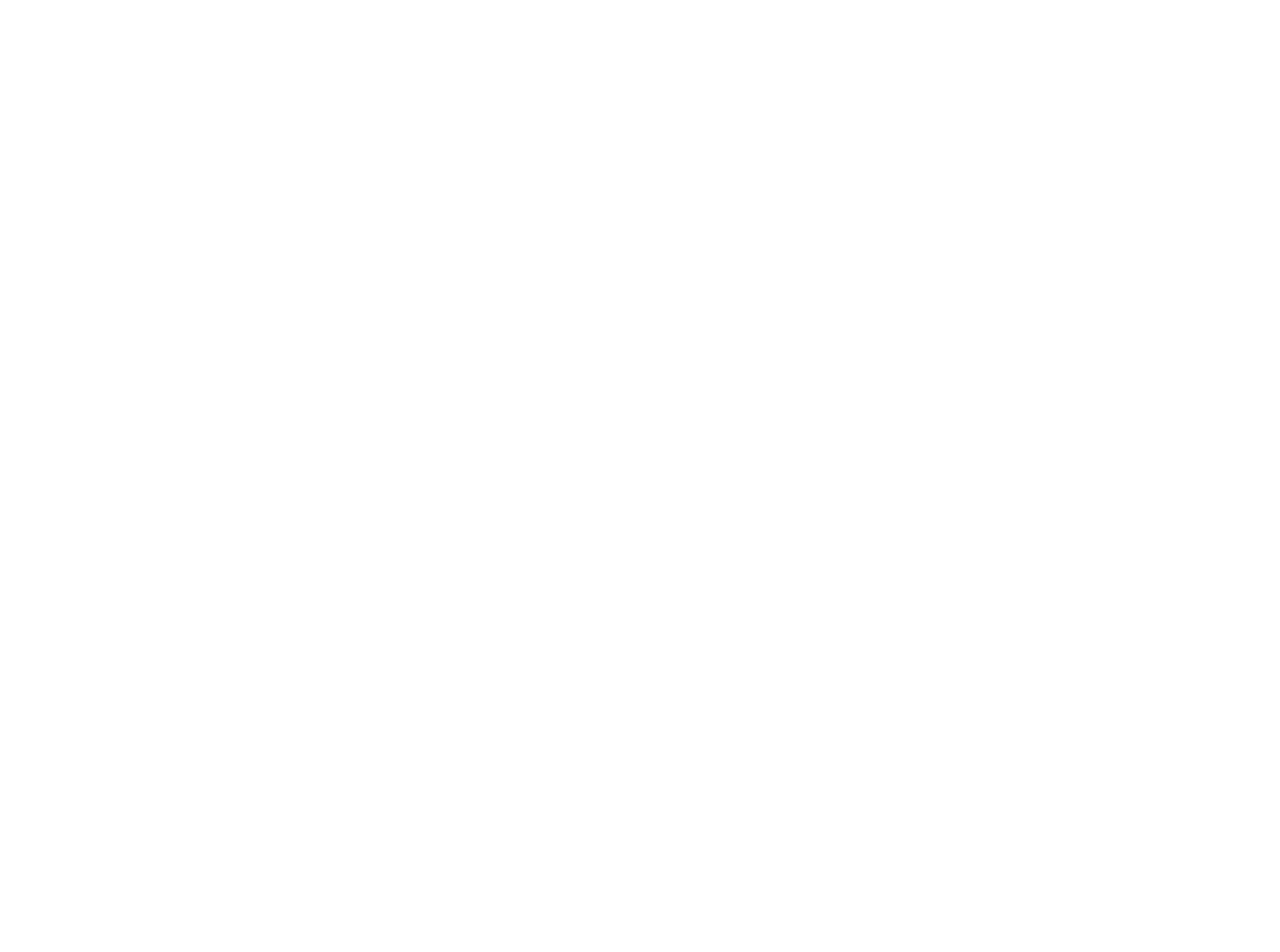
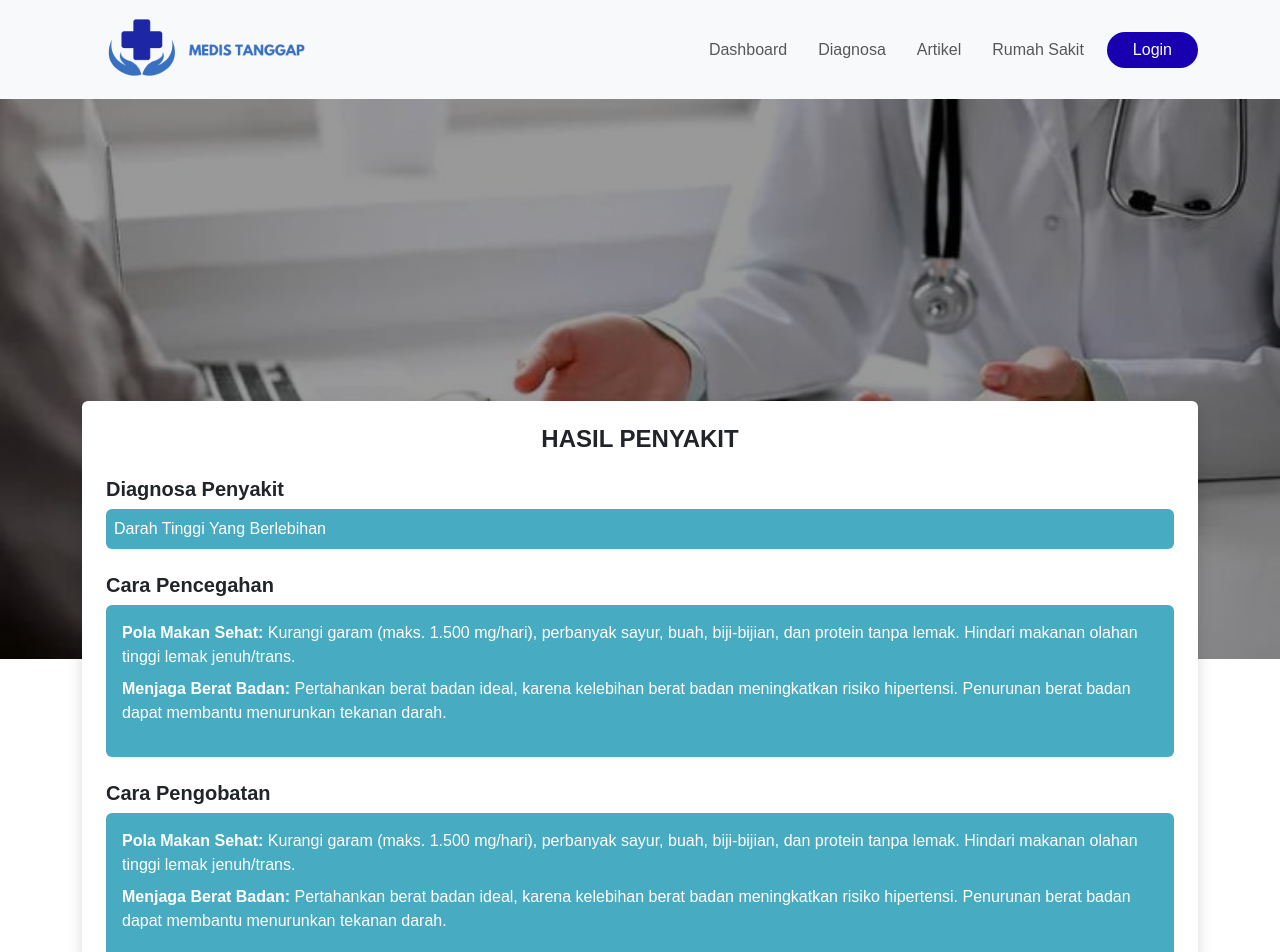
Before and after one commit to arirzwn/medis-tanggap, a React (Create React App) app in the folder frontend/: page /result-diagnosa in a window 1280 px wide. Before the commit this address had no page. Shown: the top 952 px of the page. Before the commit the page ends 800 px from the top, so only its background shows below. Built offline with nearby package versions, Linux system fonts and the light colour scheme.

Commit message:
tampilan diagnosa

```diff
--- a/frontend/src/App.js
+++ b/frontend/src/App.js
@@ -2,11 +2,12 @@ import Dashboard from './page/dashboard';
 import { BrowserRouter, Routes, Route } from 'react-router-dom';
 import 'bootstrap/dist/css/bootstrap.min.css';
 import './App.css';
-import Diagnosa from './page/diagnosa';
+import Diagnosa from './page/DiagnosaPage/Diagnosa';
 import Artikel from './page/artikel';
 import RumahSakit from './page/rumahSakit';
 import LoginForm from './page/LoginPage/Login';
 import Register from './page/RegisterPage/Register';
+import ResultDiagnosa from './page/DiagnosaPage/ResultDiagnosa';
 
 function App() {
   return (
@@ -14,6 +15,7 @@ function App() {
       <Routes>
         <Route path="/" element={<Dashboard />} />
         <Route path="/diagnosa" element={<Diagnosa />} />
+        <Route path="/result-diagnosa" element={<ResultDiagnosa />} />
         <Route path="/artikel" element={<Artikel />} />
         <Route path="/rumah-sakit" element={<RumahSakit />} />
         <Route path="/login" element={<LoginForm />} />
--- /dev/null
+++ b/frontend/src/page/DiagnosaPage/Diagnosa.css
@@ -0,0 +1,90 @@
+*{
+    margin: 0;
+    padding: 0;
+}
+.wrap-diagnosa{
+    width: 100%;
+    height: auto;
+    padding-bottom: 3rem;
+    /* background-color: aqua; */
+}
+.bg-image {
+    background-image: linear-gradient(rgba(0, 0, 0, 0.4), rgba(0, 0, 0, 0.4)), url('../../images/bg-diagnosa.jpg');
+    height: 70vh;
+    background-repeat: no-repeat;
+    background-size: cover;
+    background-position: center;
+  }
+
+  /* Container utama untuk tampilan responsif */
+.wrap-output {
+    margin-top: -50rem;
+    border-radius: 1rem;
+    width: 100%;
+    background-color: white;
+    box-shadow: rgba(0, 0, 0, 0.35) 0px 5px 15px;
+    padding: 2rem;
+  }
+
+  /* Gaya untuk label checkbox */
+  .checkbox-btn {
+    display: flex;
+    align-items: center;
+    justify-content: center;
+    background-color: #f8f9fa; /* Warna default */
+    border: 2px solid #007bff;
+    border-radius: 2rem;
+    padding: 0.5rem 1rem;
+    cursor: pointer;
+    transition: background-color 0.3s, color 0.3s, box-shadow 0.3s;
+  }
+
+  /* Sembunyikan checkbox asli */
+  .checkbox-btn input {
+    display: none;
+  }
+
+  /* Teks di dalam tombol */
+  .checkbox-btn span {
+    font-size: 1rem;
+    font-weight: 500;
+    color: #007bff; /* Warna teks default */
+    transition: color 0.3s;
+  }
+
+  /* Efek saat checkbox dipilih */
+  .checkbox-btn input:checked + span {
+    background-color: #007bff; /* Latar belakang biru */
+    color: white; /* Warna teks putih */
+    padding: 0.5rem 1rem;
+    border-radius: 2rem;
+  }
+
+  /* Efek hover */
+  .checkbox-btn:hover {
+    box-shadow: rgba(0, 123, 255, 0.5) 0px 5px 15px; /* Bayangan saat hover */
+  }
+
+  /* Tombol Diagnosa */
+  button.btn-diagnosa {
+    background-color: #17a2b8; /* Warna biru muda */
+    border: none;
+    color: white;
+    font-weight: bold;
+    padding: 0.5rem 2rem;
+    border-radius: 2rem;
+    transition: background-color 0.3s, transform 0.3s;
+  }
+
+  /* Hover pada tombol diagnosa */
+  button.btn-diagnosa:hover {
+    background-color: #138496; /* Warna biru lebih gelap */
+    transform: scale(1.05); /* Perbesar sedikit saat hover */
+  }
+
+  /* Untuk layar kecil (ponsel) */
+@media (max-width: 576px) { /* Bootstrap breakpoint untuk layar kecil */
+    .title-output {
+      font-size: 1.2rem; /* Ukuran lebih kecil */
+    }
+  }
--- /dev/null
+++ b/frontend/src/page/DiagnosaPage/Diagnosa.jsx
@@ -0,0 +1,83 @@
+import React from "react";
+import Navbar from "../../components/navbar";
+import Footer from "../../components/footer";
+import BgDiagnosa from "../../images/bg-diagnosa.jpg";
+import "./Diagnosa.css"; // Import file CSS
+
+const Diagnosa = () => {
+  return (
+    <div>
+      <Navbar />
+      <div className="wrap-diagnosa">
+        <div className="bg-image"></div>
+        <div className="container">
+          <div class="container d-flex justify-content-center align-items-center vh-100">
+            <div class="wrap-output bg-white shadow p-4 ">
+              <h4 class="text-center title-output fw-bold text-uppercase mb-5 ">
+                Pilih sesuai dengan gejala yang di alami
+              </h4>
+              <div class="row">
+                <div class="col-md-6">
+                  <label class="checkbox-btn w-100 mb-3">
+                    <input type="checkbox" />
+                    <span>Kepala Pusing</span>
+                  </label>
+                  <label class="checkbox-btn w-100 mb-3">
+                    <input type="checkbox" />
+                    <span>Kepala Pusing</span>
+                  </label>
+                  <label class="checkbox-btn w-100 mb-3">
+                    <input type="checkbox" />
+                    <span>Kepala Pusing</span>
+                  </label>
+                </div>
+                <div class="col-md-6">
+                  <label class="checkbox-btn w-100 mb-3">
+                    <input type="checkbox" />
+                    <span>Kepala Pusing</span>
+                  </label>
+                  <label class="checkbox-btn w-100 mb-3">
+                    <input type="checkbox" />
+                    <span>Kepala Pusing</span>
+                  </label>
+                  <label class="checkbox-btn w-100 mb-3">
+                    <input type="checkbox" />
+                    <span>Kepala Pusing</span>
+                  </label>
+                </div>
+                <div class="col-md-6">
+                  <label class="checkbox-btn w-100 mb-3">
+                    <input type="checkbox" />
+                    <span>Kepala Pusing</span>
+                  </label>
+                  <label class="checkbox-btn w-100 mb-3">
+                    <input type="checkbox" />
+                    <span>Kepala Pusing</span>
+                  </label>
+                </div>
+                <div class="col-md-6">
+                  <label class="checkbox-btn w-100 mb-3">
+                    <input type="checkbox" />
+                    <span>Kepala Pusing</span>
+                  </label>
+                  <label class="checkbox-btn w-100 mb-3">
+                    <input type="checkbox" />
+                    <span>Kepala Pusing</span>
+                  </label>
+                </div>
+              </div>
+              <div class="d-flex justify-content-center mt-4">
+                <button class="btn btn-info text-white fw-bold px-4 py-3  w-100">
+                  Diagnosa Penyakit
+                </button>
+              </div>
+            </div>
+          </div>
+        </div>
+      </div>
+      <Footer />
+    </div>
+  );
+};
+
+export default Diagnosa;
--- /dev/null
+++ b/frontend/src/page/DiagnosaPage/ResultDiagnosa.css
@@ -0,0 +1,11 @@
+*{
+    margin: 0;
+    padding: 0;
+}
+.wrap-result-diagnosa{
+
+    width: 100%;
+    height: auto;
+
+
+}
--- /dev/null
+++ b/frontend/src/page/DiagnosaPage/ResultDiagnosa.jsx
@@ -0,0 +1,80 @@
+import React from "react";
+import "./ResultDiagnosa.css";
+import Navbar from "../../components/navbar";
+import Footer from "../../components/footer";
+
+const ResultDiagnosa = () => {
+  return (
+    <div>
+      <Navbar />
+      <div className="wrap-result-diagnosa">
+        <div className="bg-image"></div>
+        <div className="container py-5">
+          <div className="d-flex justify-content-center align-items-center min-vh-100">
+            <div className="wrap-output bg-white shadow p-4 rounded">
+              <h4 className="text-center title-output fw-bold text-uppercase mb-4">
+                HASIL PENYAKIT
+              </h4>
+              <div className="mb-4">
+                <h5 className="fw-bold">Diagnosa Penyakit</h5>
+                <p
+                  className="text-white p-2 rounded"
+                  style={{ backgroundColor: "#47ABC1" }}
+                >
+                  Darah Tinggi Yang Berlebihan
+                </p>
+              </div>
+              <div className="mb-4">
+                <h5 className="fw-bold">Cara Pencegahan</h5>
+                <div
+                  className="text-white p-3 rounded"
+                  style={{ backgroundColor: "#47ABC1" }}
+                >
+                  <ul className="list-unstyled">
+                    <li>
+                      <strong>Pola Makan Sehat:</strong> Kurangi garam (maks.
+                      1.500 mg/hari), perbanyak sayur, buah, biji-bijian, dan
+                      protein tanpa lemak. Hindari makanan olahan tinggi lemak
+                      jenuh/trans.
+                    </li>
+                    <li className="mt-2">
+                      <strong>Menjaga Berat Badan:</strong> Pertahankan berat
+                      badan ideal, karena kelebihan berat badan meningkatkan
+                      risiko hipertensi. Penurunan berat badan dapat membantu
+                      menurunkan tekanan darah.
+                    </li>
+                  </ul>
+                </div>
+              </div>
+              <div className="mb-4">
+                <h5 className="fw-bold">Cara Pengobatan</h5>
+                <div
+                  className="text-white p-3 rounded"
+                  style={{ backgroundColor: "#47ABC1" }}
+                >
+                  <ul className="list-unstyled">
+                    <li>
+                      <strong>Pola Makan Sehat:</strong> Kurangi garam (maks.
+                      1.500 mg/hari), perbanyak sayur, buah, biji-bijian, dan
+                      protein tanpa lemak. Hindari makanan olahan tinggi lemak
+                      jenuh/trans.
+                    </li>
+                    <li className="mt-2">
+                      <strong>Menjaga Berat Badan:</strong> Pertahankan berat
+                      badan ideal, karena kelebihan berat badan meningkatkan
+                      risiko hipertensi. Penurunan berat badan dapat membantu
+                      menurunkan tekanan darah.
+                    </li>
+                  </ul>
+                </div>
+              </div>
+            </div>
+          </div>
+        </div>
+      </div>
+      <Footer />
+    </div>
+  );
+};
+
+export default ResultDiagnosa;
--- /dev/null
+++ b/package.json
@@ -0,0 +1,5 @@
+{
+  "dependencies": {
+    "react-icons": "^5.4.0"
+  }
+}
```
Also changed, not shown: frontend/src/images/bg-diagnosa.jpg (added), 1 other file (tests, documents, lock files or other folders).
